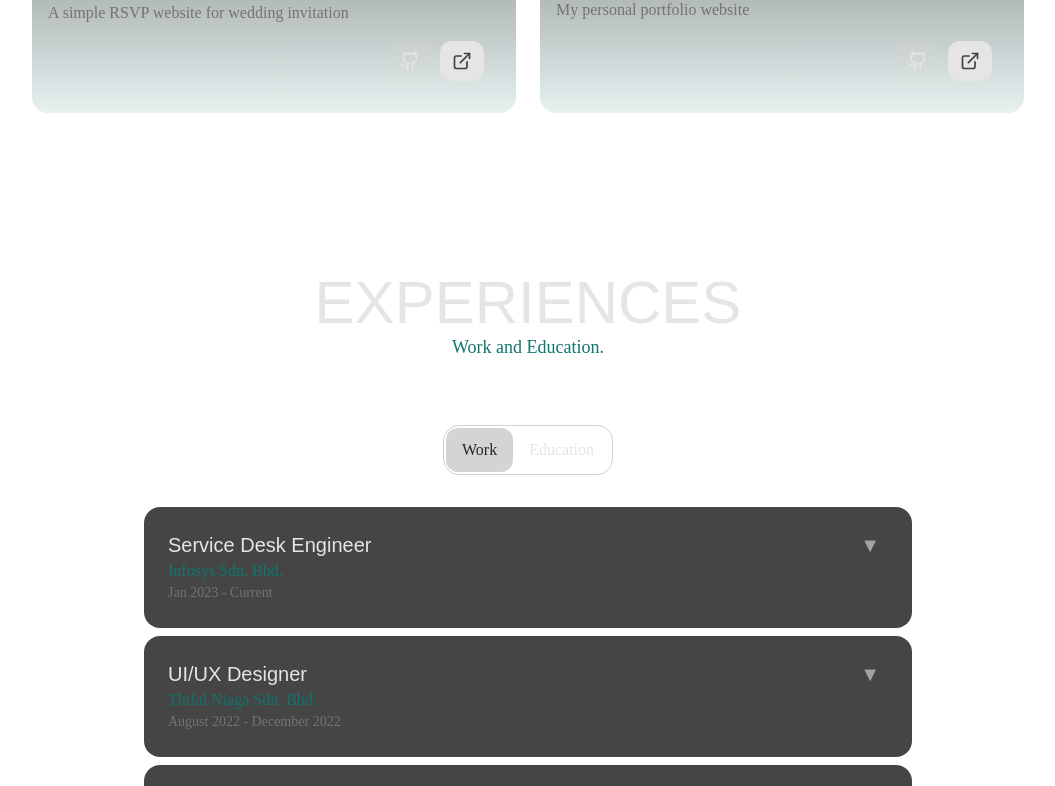
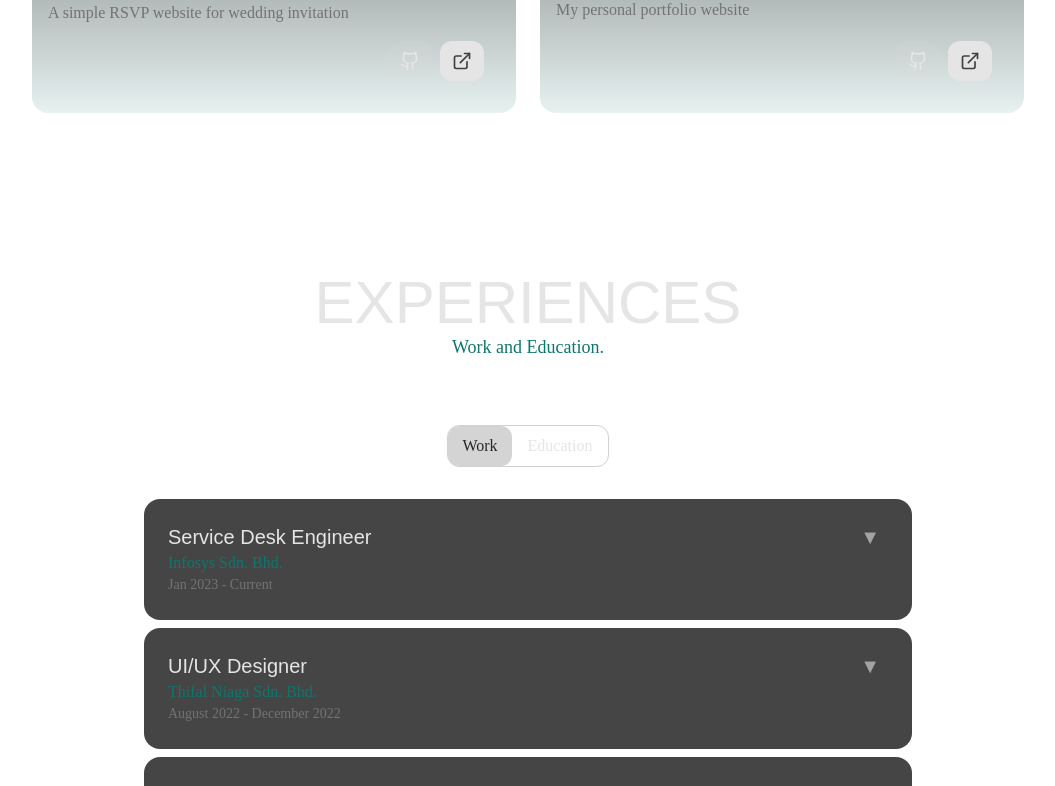
Before and after one commit to wamofi97/wamofi-portfolio, a React (Vite) app: page / in a window 1280 px wide. Shown: the part 2004-2790 px from the top of the page, without its empty margins (112-1167 px from the left). Built offline with nearby package versions, Linux system fonts and the light colour scheme; a web font is replaced by a local one.

Commit message:
update button transition

```diff
--- a/src/components/Experience.jsx
+++ b/src/components/Experience.jsx
@@ -53,7 +53,7 @@ const toggleAccordion = (index) => {
 };
 
     return (
-      <section id="project" className="flex flex-col justify-center pt-20 pb-32  px-4 max-w-5xl overflow-hidden">
+      <section id="project" className="flex flex-col justify-center py-20 px-4 max-w-5xl overflow-hidden">
         <div className="max-w-5xl mx-auto px-4">
           <div className="text-center mb-16">
             <h2 className="sm:text-6xl text-4xl font-heading inline-flex items-center gap-2">
@@ -63,7 +63,7 @@ const toggleAccordion = (index) => {
           </div>
         </div>
 
-        <div className="flex p-0.5 mb-8 mx-auto max-w-6xl border rounded-2xl border-neutral-600/50 dark:border-neutral-400/50 transition-all">
+        {/* <div className="flex p-0.5 mb-8 mx-auto max-w-6xl border rounded-2xl border-neutral-600/50 dark:border-neutral-400/50 transition-all">
           <button
             className={`rounded-xl px-4 py-2.5 ${option === 1 ? "font-medium bg-neutral-700 dark:bg-neutral-300 text-neutral-100 dark:text-neutral-800" : ""}`}
             onClick={() => setOption(1)}
@@ -76,6 +76,21 @@ const toggleAccordion = (index) => {
           >
             Education
           </button>
+        </div> */}
+        <div className="relative flex py-2 mb-8 mx-auto max-w-6xl border rounded-xl border-neutral-600/50 dark:border-neutral-400/50 transition-color">
+          <button
+            className={`z-10 rounded-xl w-16 transition-colors ${option === 1 && "text-neutral-100 dark:text-neutral-800"}`}
+            onClick={() => setOption(1)}
+          >
+          Work
+          </button>
+          <button
+            className={`z-10 rounded-xl w-24 transition-colors ${option === 2 && "text-neutral-100 dark:text-neutral-800"}`}
+            onClick={() => setOption(2)}
+          >
+          Education
+          </button>
+          <div className={`absolute top-0 ${option === 1 ? "w-16" : "w-24 translate-x-16"} h-10 rounded-[0.7rem] bg-neutral-700 dark:bg-neutral-300  transition-all duration-500`}></div>
         </div>
 
         <div className={` flex flex-wrap justify-center gap-4 mx-auto relative`}>
```
